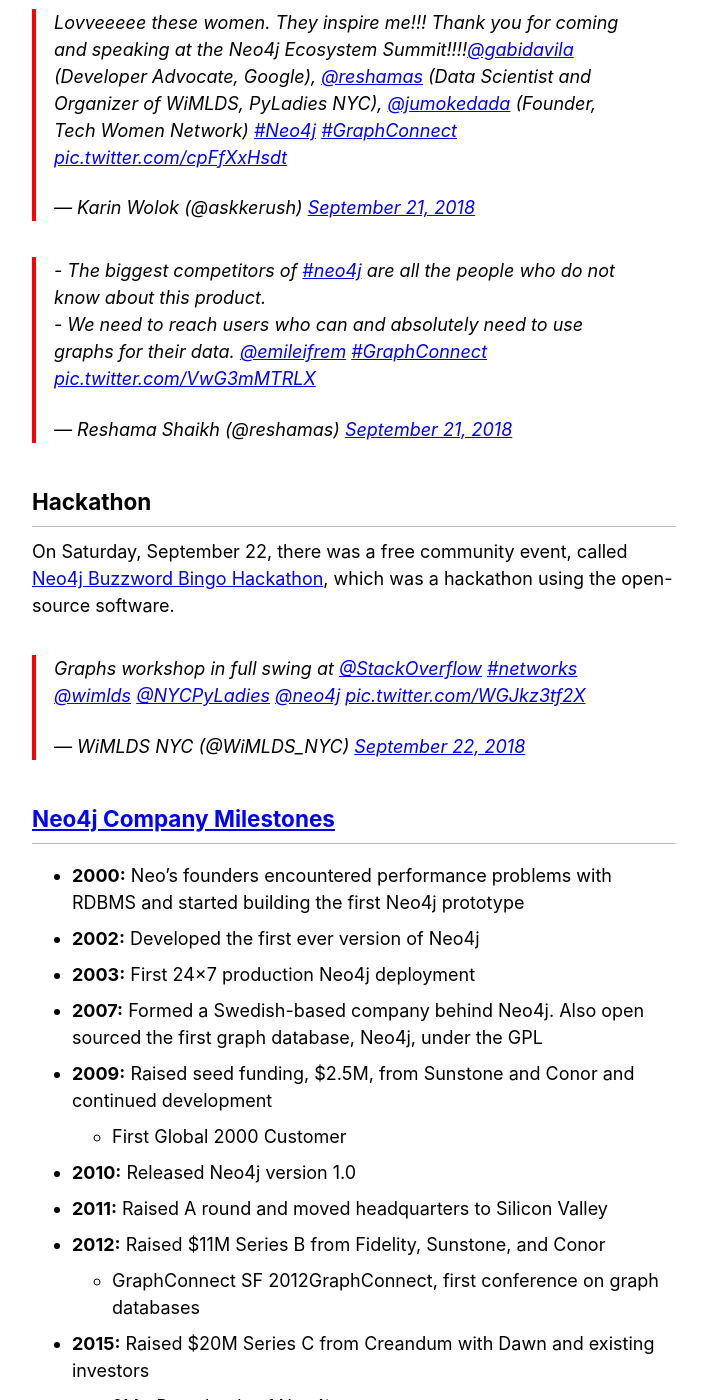
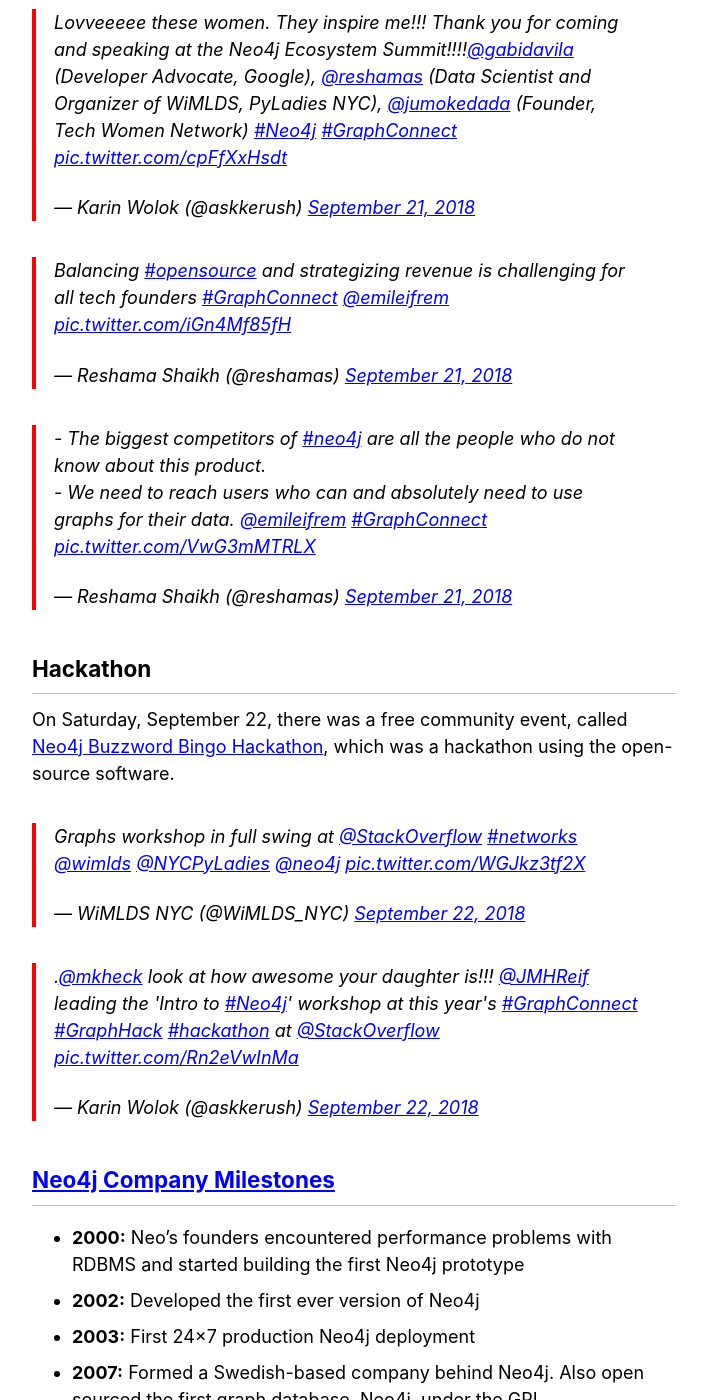
Before and after one commit to reshamas/reshamas.github.io, a Jekyll site: the page built from _posts/2018-09-22-graphs-are-the-next-frontier-in-data-science.md, in a window 1280 px wide and 1400 px high, scrolled down 3350 px. Shown: the whole window, without its empty margins (286-993 px from the left). Built offline with Jekyll 4.4.1, drawn with Linux system fonts in a browser that asks for light colours; comment, search, counter and statistics services are not loaded.

Commit message:
Update 2018-09-22-graphs-are-the-next-frontier-in-data-science.md

```diff
--- a/_posts/2018-09-22-graphs-are-the-next-frontier-in-data-science.md
+++ b/_posts/2018-09-22-graphs-are-the-next-frontier-in-data-science.md
@@ -75,6 +75,10 @@
 <blockquote class="twitter-tweet" data-lang="en"><p lang="en" dir="ltr">Lovveeeee these women. They inspire me!!! Thank you for coming and speaking at the Neo4j Ecosystem Summit!!!!<a href="https://twitter.com/gabidavila?ref_src=twsrc%5Etfw">@gabidavila</a> (Developer Advocate, Google), <a href="https://twitter.com/reshamas?ref_src=twsrc%5Etfw">@reshamas</a> (Data Scientist and Organizer of WiMLDS, PyLadies NYC), <a href="https://twitter.com/jumokedada?ref_src=twsrc%5Etfw">@jumokedada</a> (Founder, Tech Women Network) <a href="https://twitter.com/hashtag/Neo4j?src=hash&amp;ref_src=twsrc%5Etfw">#Neo4j</a> <a href="https://twitter.com/hashtag/GraphConnect?src=hash&amp;ref_src=twsrc%5Etfw">#GraphConnect</a> <a href="https://t.co/cpFfXxHsdt">pic.twitter.com/cpFfXxHsdt</a></p>&mdash; Karin Wolok (@askkerush) <a href="https://twitter.com/askkerush/status/1043205704134414338?ref_src=twsrc%5Etfw">September 21, 2018</a></blockquote>
 <script async src="https://platform.twitter.com/widgets.js" charset="utf-8"></script>
 
+<blockquote class="twitter-tweet" data-lang="en"><p lang="en" dir="ltr">Balancing <a href="https://twitter.com/hashtag/opensource?src=hash&amp;ref_src=twsrc%5Etfw">#opensource</a> and strategizing revenue is challenging for all tech founders <a href="https://twitter.com/hashtag/GraphConnect?src=hash&amp;ref_src=twsrc%5Etfw">#GraphConnect</a> <a href="https://twitter.com/emileifrem?ref_src=twsrc%5Etfw">@emileifrem</a> <a href="https://t.co/iGn4Mf85fH">pic.twitter.com/iGn4Mf85fH</a></p>&mdash; Reshama Shaikh (@reshamas) <a href="https://twitter.com/reshamas/status/1043210439780454400?ref_src=twsrc%5Etfw">September 21, 2018</a></blockquote>
+<script async src="https://platform.twitter.com/widgets.js" charset="utf-8"></script>
+
+
 <blockquote class="twitter-tweet" data-lang="en"><p lang="en" dir="ltr">- The biggest competitors of <a href="https://twitter.com/hashtag/neo4j?src=hash&amp;ref_src=twsrc%5Etfw">#neo4j</a> are all the people who do not know about this product.  <br>- We need to reach users who can and absolutely need to use graphs for their data.   <a href="https://twitter.com/emileifrem?ref_src=twsrc%5Etfw">@emileifrem</a> <a href="https://twitter.com/hashtag/GraphConnect?src=hash&amp;ref_src=twsrc%5Etfw">#GraphConnect</a> <a href="https://t.co/VwG3mMTRLX">pic.twitter.com/VwG3mMTRLX</a></p>&mdash; Reshama Shaikh (@reshamas) <a href="https://twitter.com/reshamas/status/1043212788699734017?ref_src=twsrc%5Etfw">September 21, 2018</a></blockquote>
 <script async src="https://platform.twitter.com/widgets.js" charset="utf-8"></script>
 
@@ -87,6 +91,8 @@
 <blockquote class="twitter-tweet" data-lang="en"><p lang="en" dir="ltr">Graphs workshop in full swing at <a href="https://twitter.com/StackOverflow?ref_src=twsrc%5Etfw">@StackOverflow</a> <a href="https://twitter.com/hashtag/networks?src=hash&amp;ref_src=twsrc%5Etfw">#networks</a> <a href="https://twitter.com/wimlds?ref_src=twsrc%5Etfw">@wimlds</a> <a href="https://twitter.com/NYCPyLadies?ref_src=twsrc%5Etfw">@NYCPyLadies</a> <a href="https://twitter.com/neo4j?ref_src=twsrc%5Etfw">@neo4j</a> <a href="https://t.co/WGJkz3tf2X">pic.twitter.com/WGJkz3tf2X</a></p>&mdash; WiMLDS NYC (@WiMLDS_NYC) <a href="https://twitter.com/WiMLDS_NYC/status/1043508496136843264?ref_src=twsrc%5Etfw">September 22, 2018</a></blockquote>
 <script async src="https://platform.twitter.com/widgets.js" charset="utf-8"></script>
 
+<blockquote class="twitter-tweet" data-lang="en"><p lang="en" dir="ltr">.<a href="https://twitter.com/mkheck?ref_src=twsrc%5Etfw">@mkheck</a> look at how awesome your daughter is!!! <a href="https://twitter.com/JMHReif?ref_src=twsrc%5Etfw">@JMHReif</a> leading the &#39;Intro to <a href="https://twitter.com/hashtag/Neo4j?src=hash&amp;ref_src=twsrc%5Etfw">#Neo4j</a>&#39; workshop at this year&#39;s <a href="https://twitter.com/hashtag/GraphConnect?src=hash&amp;ref_src=twsrc%5Etfw">#GraphConnect</a> <a href="https://twitter.com/hashtag/GraphHack?src=hash&amp;ref_src=twsrc%5Etfw">#GraphHack</a> <a href="https://twitter.com/hashtag/hackathon?src=hash&amp;ref_src=twsrc%5Etfw">#hackathon</a> at <a href="https://twitter.com/StackOverflow?ref_src=twsrc%5Etfw">@StackOverflow</a> <a href="https://t.co/Rn2eVwInMa">pic.twitter.com/Rn2eVwInMa</a></p>&mdash; Karin Wolok (@askkerush) <a href="https://twitter.com/askkerush/status/1043495245286187008?ref_src=twsrc%5Etfw">September 22, 2018</a></blockquote>
+<script async src="https://platform.twitter.com/widgets.js" charset="utf-8"></script>
 
 
 
```
